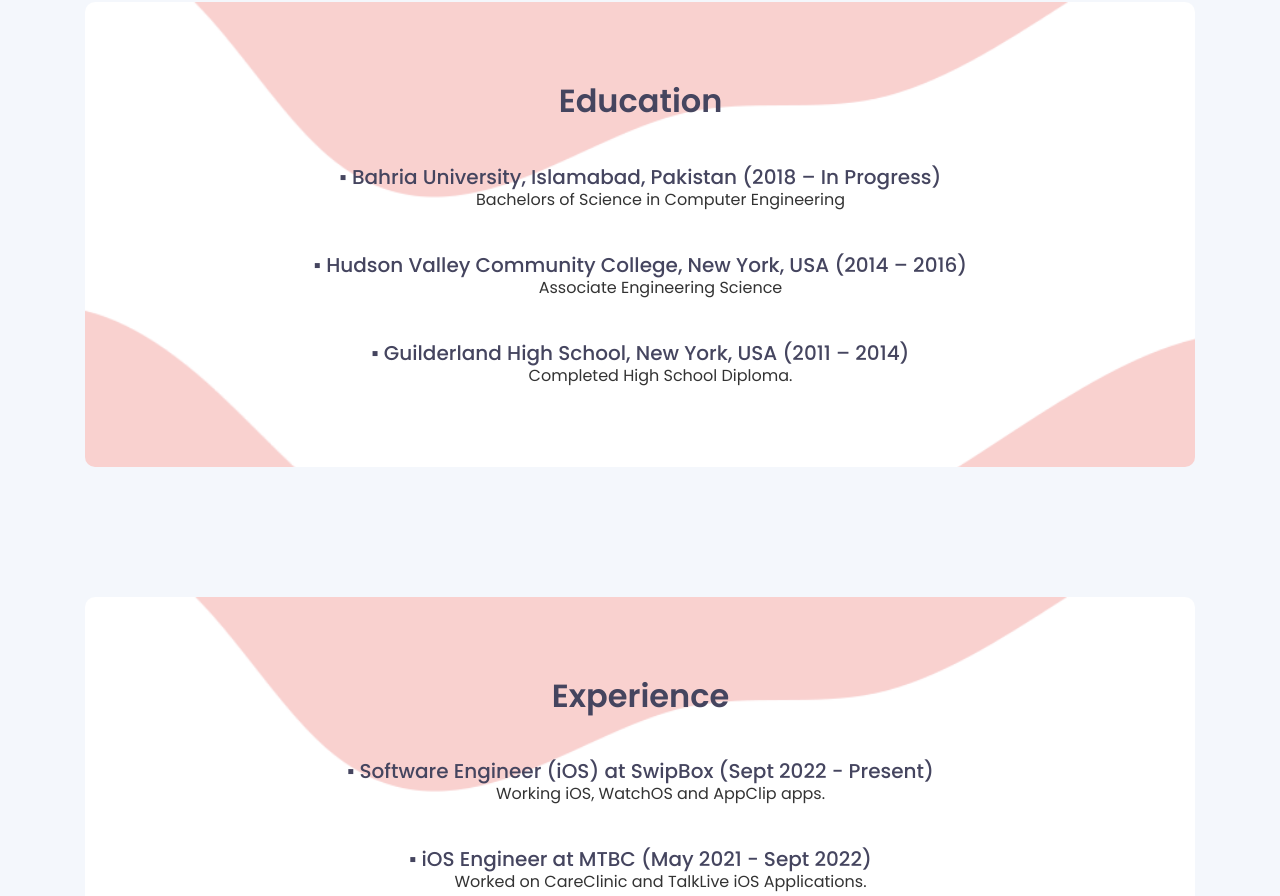
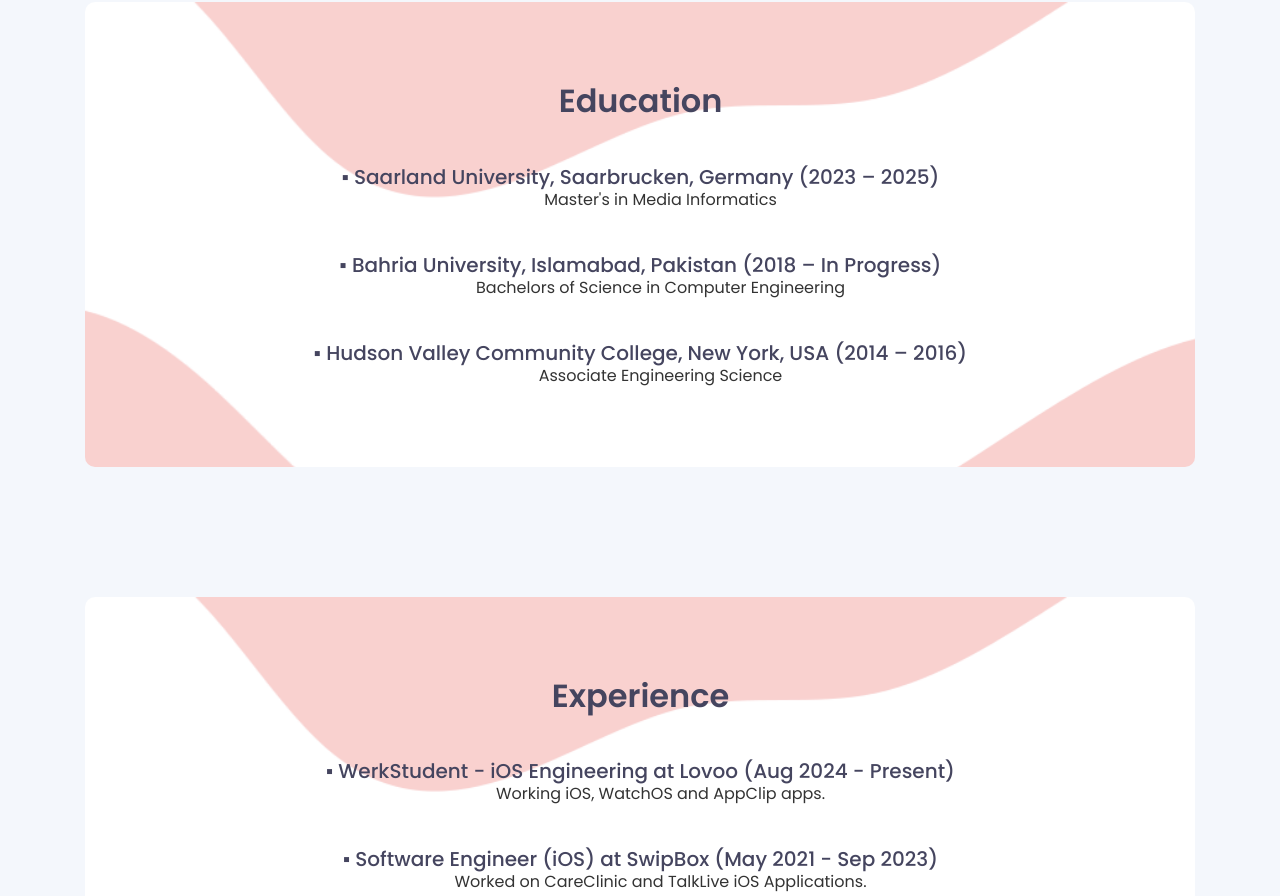
Before and after one commit to ahmermughal/ahmermughal.github.io, a plain HTML site: page index.html in a window 1280 px wide. Shown: the part 5998-6894 px from the top of the page. Drawn offline with Linux system fonts and the light colour scheme.

Commit message:
updated education and exp

```diff
--- a/index.html
+++ b/index.html
@@ -370,14 +370,14 @@
 					<h2 style="text-align: center;">Education</h2>
 					<br>
 					<br>
+					<h5>▪ Saarland University, Saarbrucken, Germany (2023 – 2025)</h5>
+					<p class="tab">Master's in Media Informatics</p>
+					<br>
 					<h5>▪ Bahria University, Islamabad, Pakistan (2018 – In Progress)</h5>
 					<p class="tab">Bachelors of Science in Computer Engineering</p>
 					<br>
 					<h5>▪ Hudson Valley Community College, New York, USA (2014 – 2016)</h5>
 					<p class="tab">Associate Engineering Science</p>
-					<br>
-					<h5>▪ Guilderland High School, New York, USA (2011 – 2014)</h5>
-					<p class="tab">Completed High School Diploma.</p>
 				</div>
 			</div>
 			</div>
@@ -390,10 +390,10 @@
 					<h2 style="text-align: center;">Experience</h2>
 					<br>
 					<br>
-					<h5>▪ Software Engineer (iOS) at SwipBox (Sept 2022 - Present)</h5>
+					<h5>▪ WerkStudent - iOS Engineering at Lovoo (Aug 2024 - Present)</h5>
 					<p class="tab">Working iOS, WatchOS and AppClip apps.</p>
 					<br>
-					<h5>▪ iOS Engineer at MTBC (May 2021 - Sept 2022)</h5>
+					<h5>▪ Software Engineer (iOS) at SwipBox (May 2021 - Sep 2023)</h5>
 					<p class="tab">Worked on CareClinic and TalkLive iOS Applications.</p>
 					<br>
 					<h5>▪ Freelance Mobile Engineer (2018 - 2021)</h5>
```
Also changed, not shown: 2 other files.
